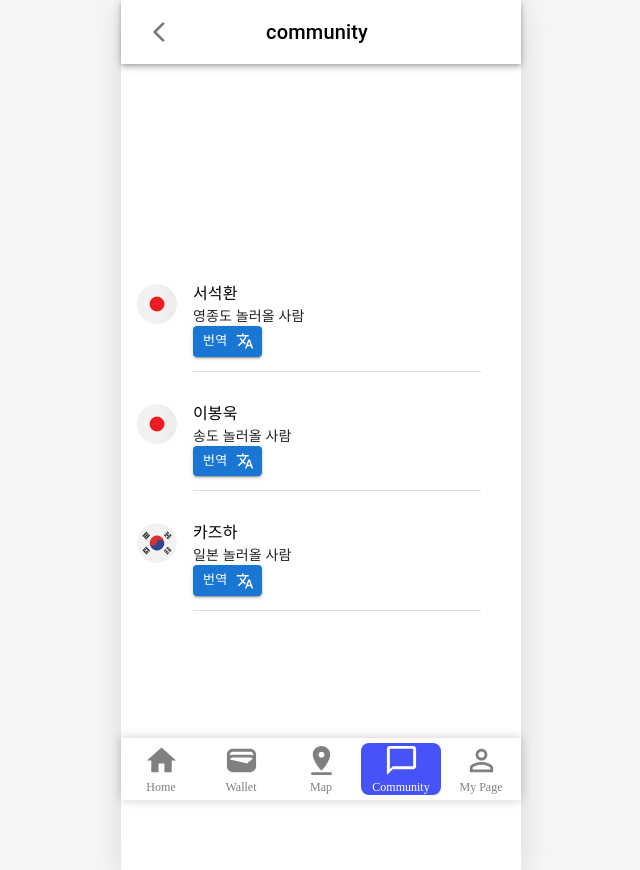
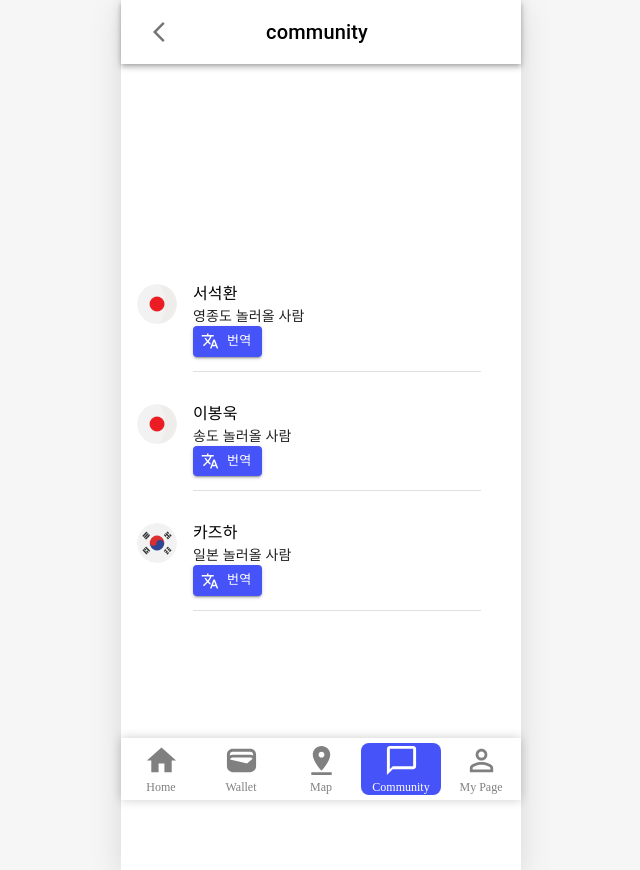
Before and after one commit to v6-yeogaekgi/FE_yeogaekgi, a React (Create React App) app: page /community in a window 1280 px wide. Shown: the whole page, without its empty margins (319-959 px from the left). Built offline with nearby package versions, Linux system fonts and the light colour scheme.

Commit message:
Feat : BasicBtn add probs (size, startIcon, endIcon, textColor

```diff
--- a/src/components/BasicButton/BasicButton.js
+++ b/src/components/BasicButton/BasicButton.js
@@ -3,13 +3,14 @@ import Button from "@mui/material/Button";
 
 // className도 매개변수로 받아야 되나?
 
-const BasicButton = ({ text, variant, btnColor, width, onClick }) => {
+const BasicButton = ({ text, variant, btnColor, width, onClick, textColor, endIcon, startIcon, size }) => {
   return (
     <Button
       variant={variant}
       onClick={onClick}
       sx={{
         backgroundColor: btnColor,
+        color: textColor,
         "&:hover": {
           backgroundColor: btnColor,
           filter: "brightness(80%)",
@@ -17,6 +18,10 @@ const BasicButton = ({ text, variant, btnColor, width, onClick }) => {
         width: width,
         textTransform: 'none',
       }}
+      startIcon={startIcon}
+      endIcon={endIcon}
+      size = {size}
+
     >
       {text}
     </Button>
--- a/src/pages/Community/components/CommentItem.jsx
+++ b/src/pages/Community/components/CommentItem.jsx
@@ -8,8 +8,8 @@ import ListItemText from '@mui/material/ListItemText';
 import Typography from '@mui/material/Typography';
 import Divider from '@mui/material/Divider';
 import List from '@mui/material/List';
-import Button from '@mui/material/Button';
 import TranslateIcon from '@mui/icons-material/Translate';
+import Button from '../../../components/BasicButton/BasicButton'
 
 
 const CommentItem = ({
@@ -48,8 +48,7 @@ const CommentItem = ({
                                     {comment}
                                 </Typography>
                                 <br/>
-
-                                <Button size="small" variant="contained" endIcon={<TranslateIcon />} >번역</Button>
+                                <Button size="small" variant="contained" text="번역" btnColor='#4653f9' textColor="ffffff" startIcon={<TranslateIcon />}/>
 
                             </React.Fragment>
                         }
```
